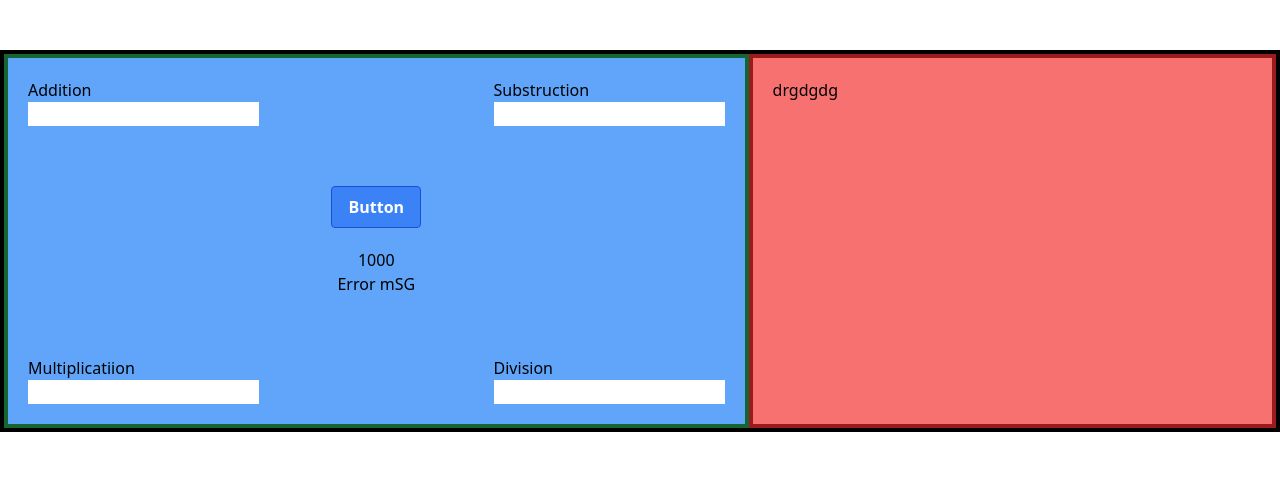
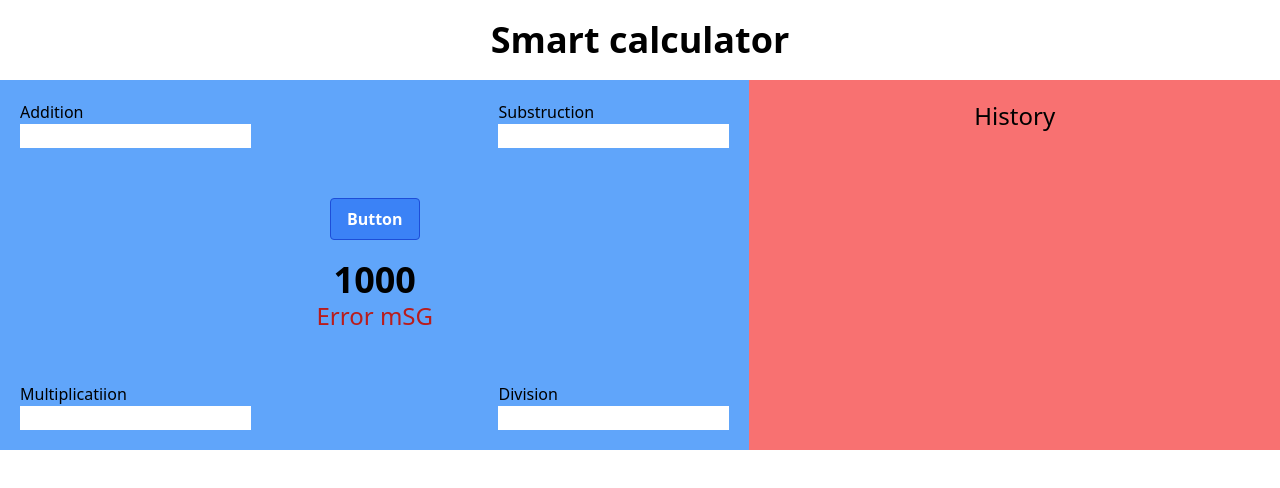
Before and after one commit to amitroy4/calculator-crud, a React (Create React App) app: page / in a window 1280 px wide. Shown: the top 488 px of the page. Built offline with nearby package versions, Linux system fonts and the light colour scheme.

Commit message:
design changed or resolved

```diff
--- a/src/App.js
+++ b/src/App.js
@@ -3,9 +3,10 @@ import './App.css';
 
 function App() {
   return (
-    <section className='container mx-auto bg-slate-300 mt-[50px]'>
-      <div className='flex justify-between border-4 border-black'>
-        <div className='w-[850px] bg-blue-400 border-4 border-green-800 p-5'>
+    <section className='container mx-auto mt-[20px]'>
+      <h1 className='font-black text-4xl text-center mb-[20px]'>Smart calculator</h1>
+      <div className='flex justify-between'>
+        <div className='w-[850px] bg-blue-400 p-5'>
 
           <div className='flex justify-between'>
             <div>
@@ -18,13 +19,13 @@ function App() {
             </div>
           </div>
 
-          <div className='flex justify-center mt-[60px]'>
+          <div className='flex justify-center mt-[50px]'>
             <button class="bg-blue-500 hover:bg-blue-700 text-white font-bold py-2 px-4 border border-blue-700 rounded block">Button</button>
           </div>
 
-          <div className='text-center mt-[20px] mb-[60px]'>
-            <h3 className=''>1000</h3>
-            <h4 className=''>Error mSG</h4>
+          <div className='text-center mt-[20px] mb-[50px]'>
+            <h3 className='font-semibold text-4xl'>1000</h3>
+            <h4 className='font-medium text-2xl text-red-700'>Error mSG</h4>
           </div>
 
           <div className='flex justify-between'>
@@ -39,7 +40,9 @@ function App() {
           </div>
 
         </div>
-        <div className='w-[600px] bg-red-400 border-4 border-red-800 p-5'>drgdgdg</div>
+        <div className='w-[600px] bg-red-400 p-5'>
+          <div className='text-center font-medium text-2xl'>History</div>
+        </div>
       </div>
     </section>
   );
```
